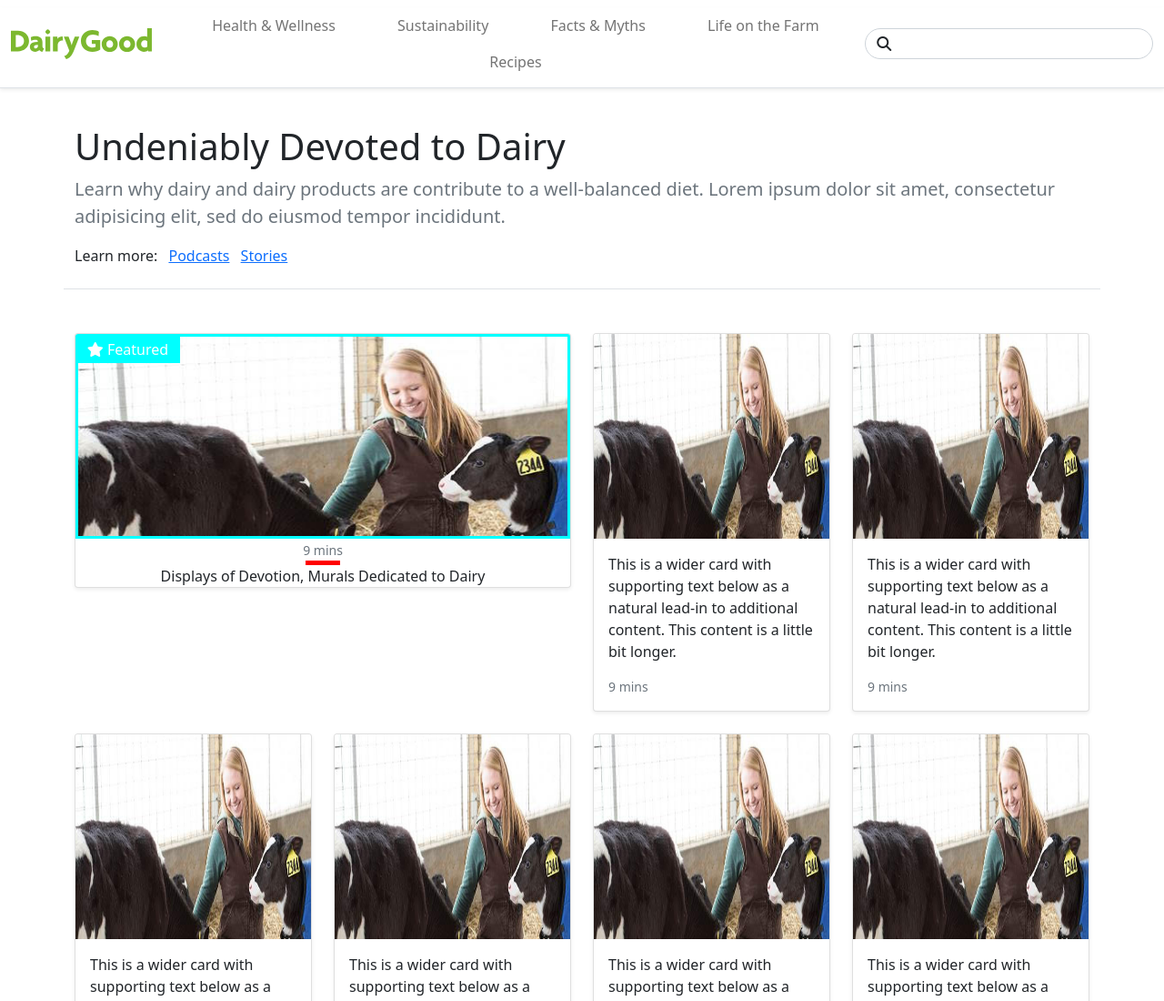
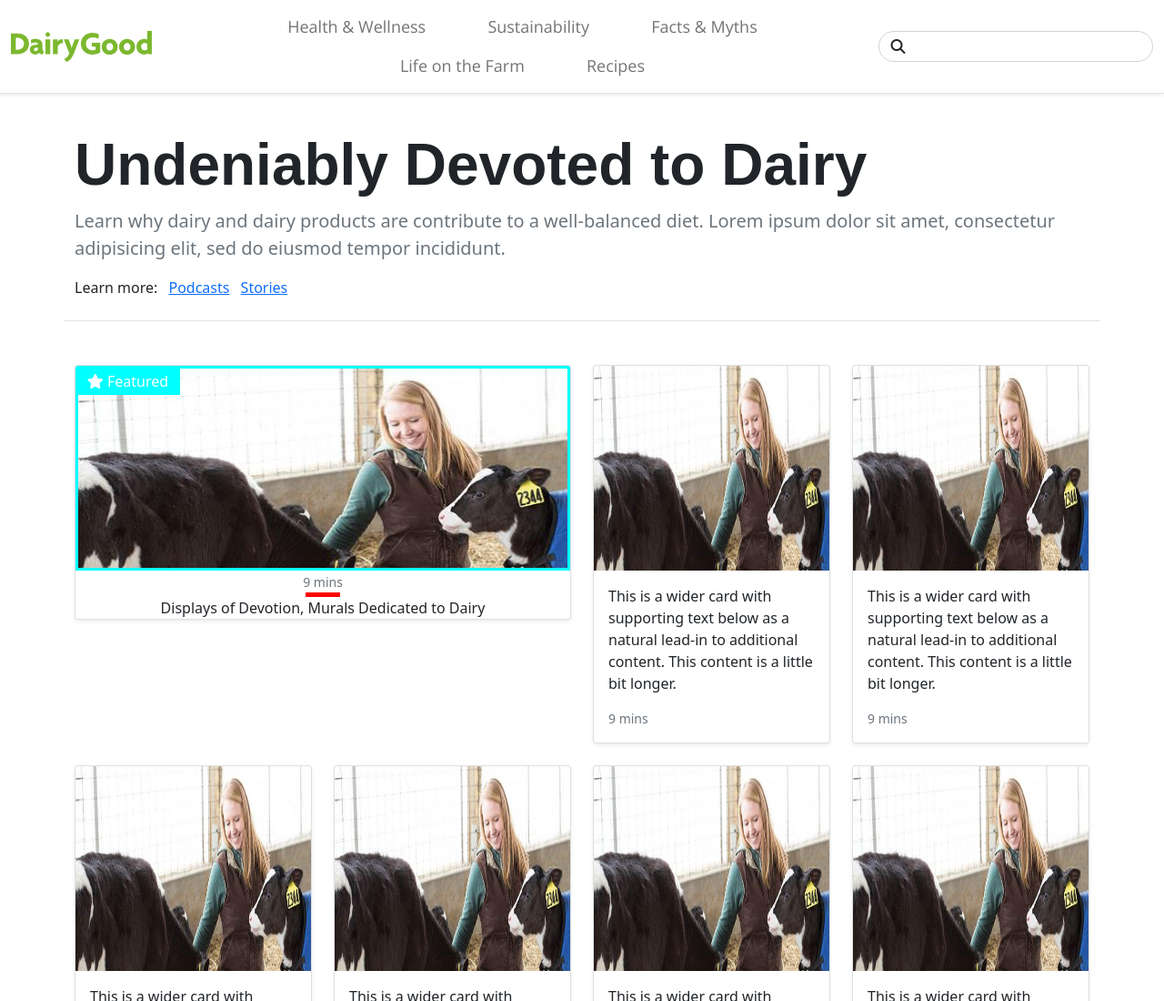
Before and after one commit to thomasbyoung/riseFrontend, a plain HTML site: page index.html in a window 1280 px wide. Shown: the top 1100 px of the page at 91% size. Drawn offline with nearby package versions, Linux system fonts and the light colour scheme; a web font is replaced by a local one.

Commit message:
fonts etc

```diff
--- a/index.html
+++ b/index.html
@@ -7,6 +7,9 @@
 
     <link href="https://cdn.jsdelivr.net/npm/bootstrap@5.0.0-beta3/dist/css/bootstrap.min.css" rel="stylesheet" integrity="sha384-eOJMYsd53ii+scO/bJGFsiCZc+5NDVN2yr8+0RDqr0Ql0h+rP48ckxlpbzKgwra6" crossorigin="anonymous">
     <link rel="stylesheet" href="style.css">
+    <link rel="preconnect" href="https://fonts.gstatic.com">
+    <link rel="stylesheet" href="https://use.typekit.net/vxi8csn.css">
+<link href="https://fonts.googleapis.com/css2?family=Open+Sans:wght@300&display=swap" rel="stylesheet">
     <title>Dairy Good</title>
 </head>
 <body>
--- a/style.css
+++ b/style.css
@@ -1,19 +1,33 @@
+body {
+  margin: 0%;
+}
+
 .navbar-nav {
-    float:none;
-    margin:0 auto;
+  float: none;
+  margin: 0 auto;
   display: block;
   text-align: center;
 }
 
 .navbar-nav > li {
   display: inline-block;
-    float:none;
+  float: none;
+}
+.nav-link {
+  font-family: "Open Sans", sans-serif !important;
+  font-size: 18px !important;
+}
+
+.jumbotron-heading {
+  font-family: brandon-grotesque, sans-serif;
+  font-weight: 700;
+  font-style: normal;
+  font-size: 64px;
 }
 
 form-query {
   border-radius: 33px;
 }
-
 
 .footer {
   background-size: cover !important;
@@ -26,12 +40,12 @@ form-query {
   background: red;
 }
 
-  .IMGborder{
+.IMGborder {
   border-style: solid;
   border-color: aqua;
 }
 
-  .overlayTest{
+.overlayTest {
   position: absolute;
   top: 2px;
   display: block;
@@ -40,9 +54,8 @@ form-query {
   background-color: aqua;
 }
 
-
 .button {
-    display:block !important;
+  display: block !important;
   background-color: transparent;
   border-style: solid;
   border-color: white;
```
Also changed, not shown: 1 other file. Lines whose indentation alone changed are shown as unchanged.
